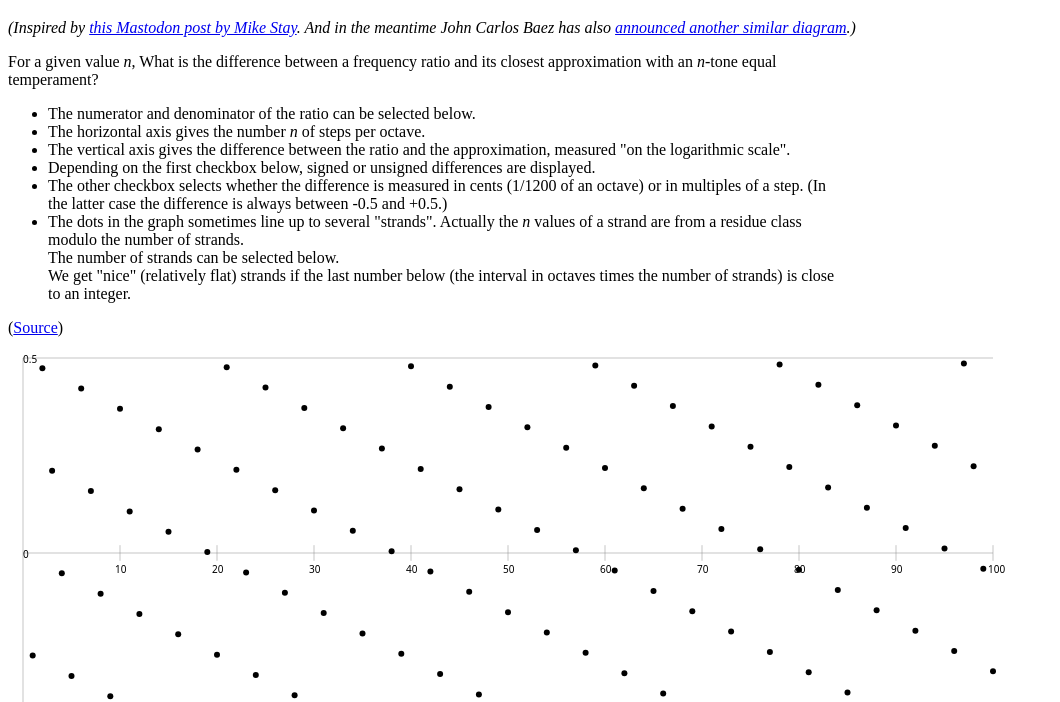
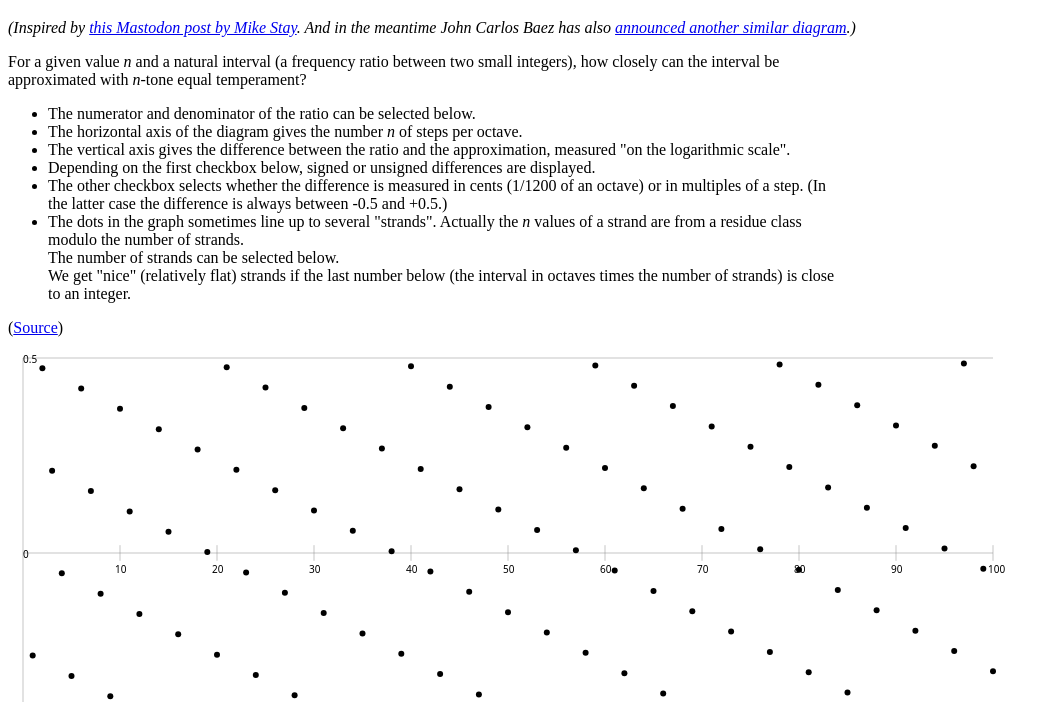
Before and after one commit to hcschuetz/interval-approximation, a website built with Vite: page index.html in a window 1280 px wide. Shown: the part 98-800 px from the top of the page, without its empty margins (0-1060 px from the left). Built offline with nearby package versions, Linux system fonts and the light colour scheme.

Commit message:
another text refinement; built

```diff
--- a/index.html
+++ b/index.html
@@ -28,13 +28,16 @@
       target="_blank" rel="noopener noreferrer">announced another similar
       diagram</a>.)</em>
     <p>
-      For a given value <em>n</em>,
-      What is the difference between a frequency ratio
-      and its closest approximation with an <em>n</em>-tone equal temperament?
+      For a given value <em>n</em> and a natural interval (a frequency ratio
+      between two small integers),
+      how closely can the interval be approximated with
+      <em>n</em>-tone equal temperament?
     </p>
     <ul>
       <li>The numerator and denominator of the ratio can be selected below.</li>
-      <li>The horizontal axis gives the number <em>n</em> of steps per octave.</li>
+      <li>
+        The horizontal axis of the diagram gives the number <em>n</em> of steps per octave.
+      </li>
       <li>
         The vertical axis gives the difference between the ratio and
         the approximation, measured "on the logarithmic scale".
```
Also changed, not shown: dist/index.html.
